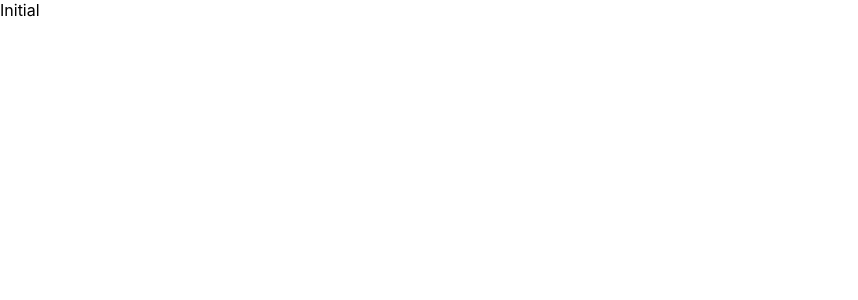
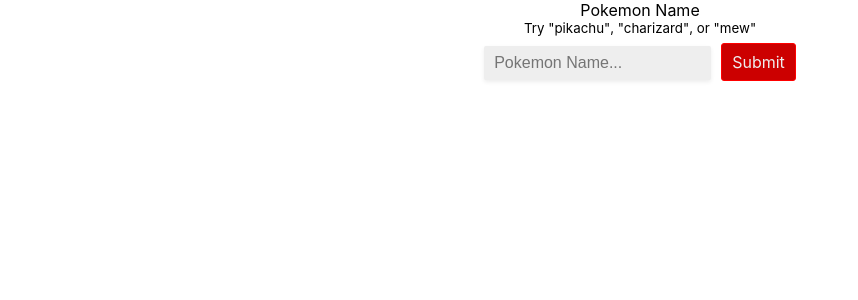
Before and after one commit to gorakhjoshi/useEffect, a React (Create React App) app: page / in a window 1280 px wide. Shown: the top 300 px of the page, without its empty margins (0-858 px from the left). Built offline with nearby package versions, Linux system fonts and the light colour scheme.

Commit message:
pokemon form UI added

```diff
--- /dev/null
+++ b/src/App.css
@@ -0,0 +1,62 @@
+.pokemon-info-app input {
+  line-height: 2;
+  font-size: 16px;
+  box-shadow: 0 0.125rem 0.25rem rgba(0, 0, 0, 0.075);
+  border: none;
+  border-radius: 2px;
+  padding-left: 10px;
+  padding-right: 10px;
+  background-color: #eee;
+}
+
+.pokemon-info-app button {
+  font-size: 1rem;
+  font-family: inherit;
+  border: 1px solid #ff0000;
+  background-color: #cc0000;
+  cursor: pointer;
+  padding: 8px 10px;
+  color: #eee;
+  border-radius: 3px;
+}
+
+.pokemon-info-app button:hover:not(:disabled),
+.pokemon-info-app button:active:not(:disabled),
+.pokemon-info-app button:focus:not(:disabled) {
+  border-color: #cc0000;
+  background-color: #8a0000;
+}
+
+.pokemon-info-app {
+  max-width: 500px;
+  margin: auto;
+}
+
+.pokemon-form {
+  display: flex;
+  flex-direction: column;
+  align-items: center;
+}
+
+.pokemon-form input {
+  margin-top: 10px;
+  margin-right: 10px;
+}
+
+.pokemon-info-app button.invisible-button {
+  border: none;
+  padding: inherit;
+  font-size: inherit;
+  font-family: inherit;
+  cursor: pointer;
+  font-weight: inherit;
+  background-color: transparent;
+  color: #000;
+}
+
+.pokemon-info-app button.invisible-button:hover,
+.pokemon-info-app button.invisible-button:active,
+.pokemon-info-app button.invisible-button:focus {
+  border: none;
+  background-color: transparent;
+}
--- a/src/App.js
+++ b/src/App.js
@@ -1,7 +1,38 @@
 import React from 'react';
+import './App.css';
 
 const App = () => {
-  return <div>Initial</div>;
+  return (
+    <div className='pokemon-info-app'>
+      <form className='pokemon-form'>
+        {console.log('Rendering pokemon Form UI')}
+        <label htmlFor='pokemonName-input'>Pokemon Name</label>
+        <small>
+          Try{' '}
+          <button className='invisible-button' type='button'>
+            "pikachu"
+          </button>
+          {', '}
+          <button className='invisible-button' type='button'>
+            "charizard"
+          </button>
+          {', or '}
+          <button className='invisible-button' type='button'>
+            "mew"
+          </button>
+        </small>
+        <div>
+          <input
+            className='pokemonName-input'
+            id='pokemonName-input'
+            name='pokemonName'
+            placeholder='Pokemon Name...'
+          />
+          <button type='submit'>Submit</button>
+        </div>
+      </form>
+    </div>
+  );
 };
 
 export default App;
```
Also changed, not shown: firebase.json (added), 1 other file (tests, documents, lock files or other folders).
